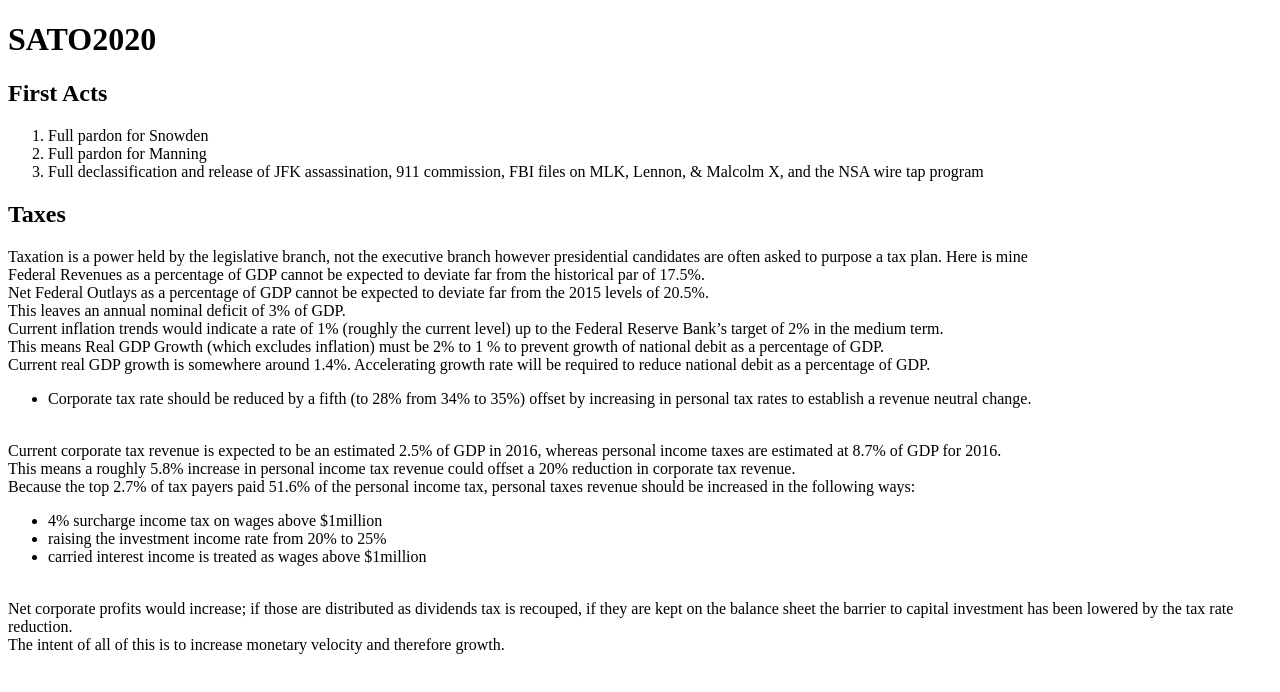
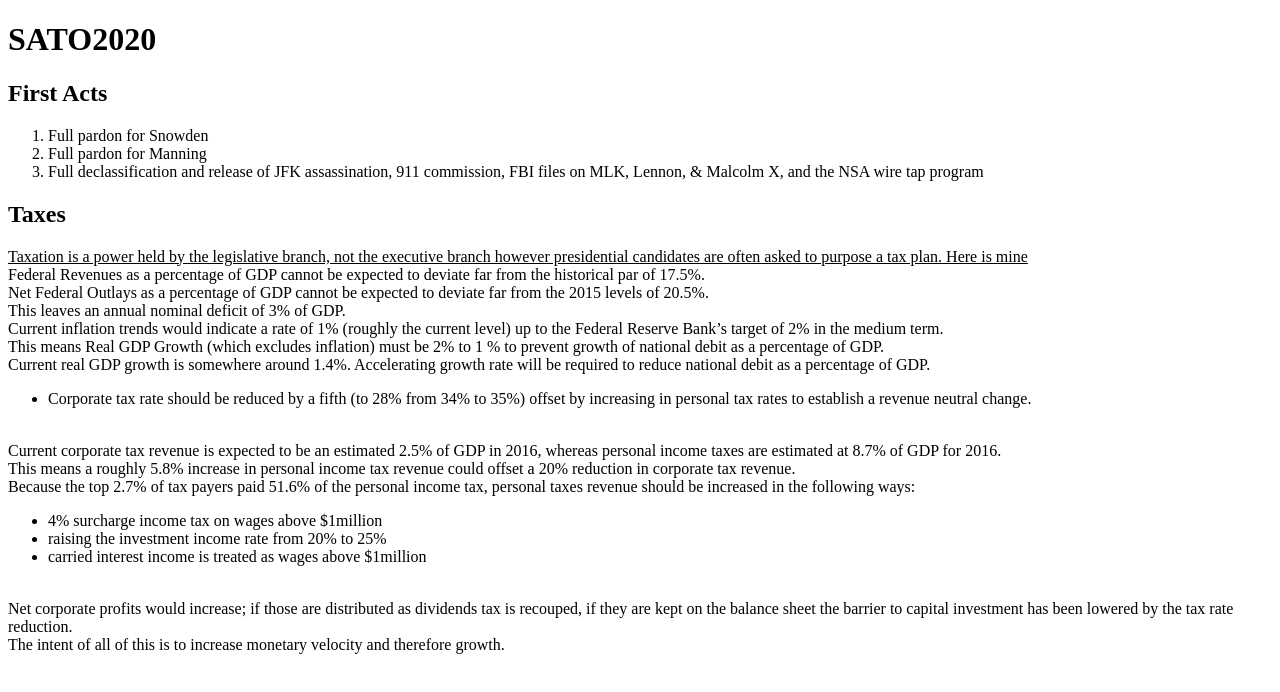
Before and after one commit to gutdraw/gutdraw.github.io, a plain HTML site: page index.html in a window 1280 px wide. Drawn offline with Linux system fonts and the light colour scheme.

Commit message:
add underline

```diff
--- a/index.html
+++ b/index.html
@@ -13,7 +13,7 @@
 
 <h2>Taxes</h2>
 <p>
-Taxation is a power held by the legislative branch, not the executive branch however presidential candidates are often asked to purpose a tax plan. Here is mine<br>
+<u>Taxation is a power held by the legislative branch, not the executive branch however presidential candidates are often asked to purpose a tax plan. Here is mine</u><br>
 Federal Revenues as a percentage of GDP cannot be expected to deviate far from the historical par of 17.5%. <br>
 Net Federal Outlays as a percentage of GDP cannot be expected to deviate far from the 2015 levels of 20.5%.  <br>
 This leaves an annual nominal deficit of 3% of GDP.  <br>
```
